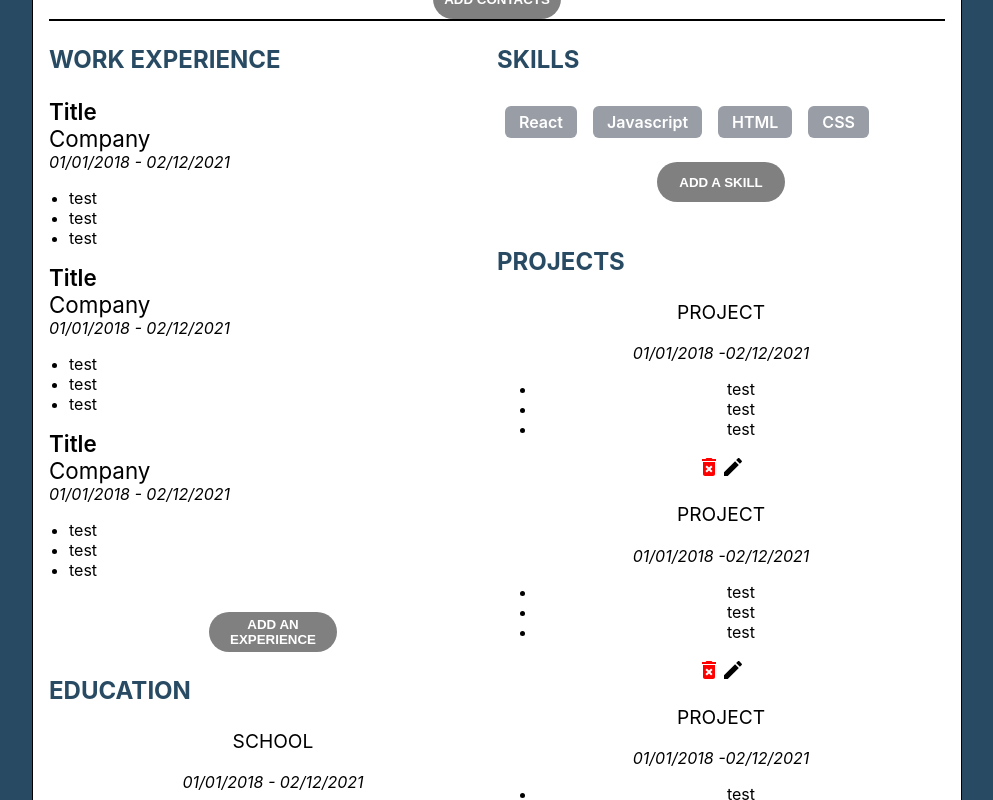
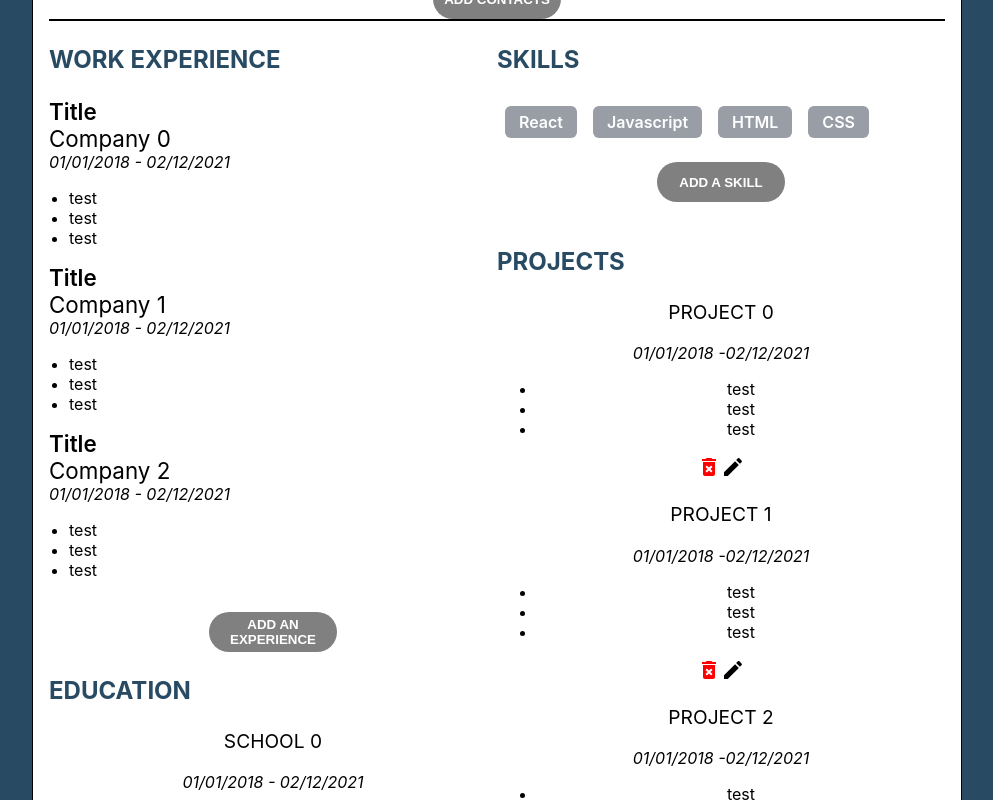
Before and after one commit to twalton83/TOP-CV, a React (Create React App) app: page / in a window 1280 px wide. Shown: the part 280-1080 px from the top of the page, without its empty margins (143-1136 px from the left). Built offline with nearby package versions, Linux system fonts and the light colour scheme.

Commit message:
update seed data to number each item

```diff
--- a/src/modules/seeds.js
+++ b/src/modules/seeds.js
@@ -6,7 +6,7 @@ const generateWork = () => {
   const arr = []
   for (let i = 0; i < 3; i++) {
     arr.push(
-      new Work("Company", "Title", new Date("01-1-2018"), new Date(), [
+      new Work(`Company ${i}`, "Title", new Date("01-1-2018"), new Date(), [
         "test",
         "test",
         "test",
@@ -19,7 +19,9 @@ const generateWork = () => {
 const generateEducation = () => {
   const arr = []
   for (let i = 0; i < 3; i++) {
-    arr.push(new Education("School", new Date("01-1-2018"), new Date(), "BA"))
+    arr.push(
+      new Education(`School ${i}`, new Date("01-1-2018"), new Date(), "BA")
+    )
   }
   return arr
 }
@@ -28,7 +30,7 @@ const generateProject = () => {
   const arr = []
   for (let i = 0; i < 3; i++) {
     arr.push(
-      new Project("Project", new Date("01-1-2018"), new Date(), [
+      new Project(`Project ${i}`, new Date("01-1-2018"), new Date(), [
         "test",
         "test",
         "test",
```
